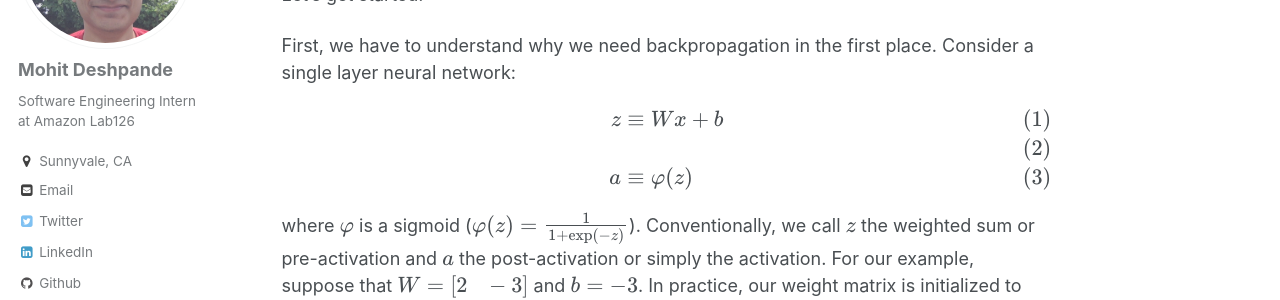
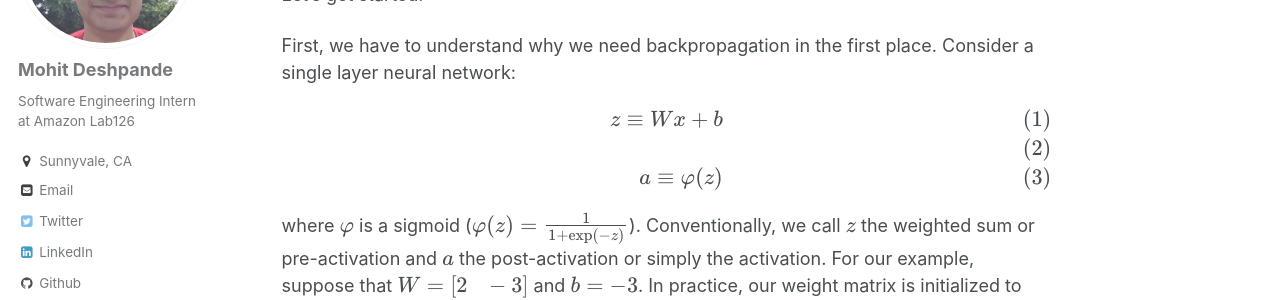
Before and after one commit to mohitd/mohitd.github.io, a Jekyll site: the page built from _posts/2017-11-22-backpropagation.md, in a window 1280 px wide and 900 px high, scrolled down 768 px. Shown: the part 151-451 px from the top of the window. Built offline with Jekyll 4.4.1, drawn with Linux system fonts in a browser that asks for light colours; formulas are drawn with MathJax 3.

Commit message:
Removed ampersands

```diff
--- a/_posts/2017-11-22-backpropagation.md
+++ b/_posts/2017-11-22-backpropagation.md
@@ -20,8 +20,8 @@ First, we have to understand why we need backpropagation in the first place. Con
 
 $$
 \begin{align}
-z &\equiv Wx + b\\\\
-a &\equiv \varphi(z)
+z \equiv Wx + b\\\\
+a \equiv \varphi(z)
 \end{align}
 $$
 
```
